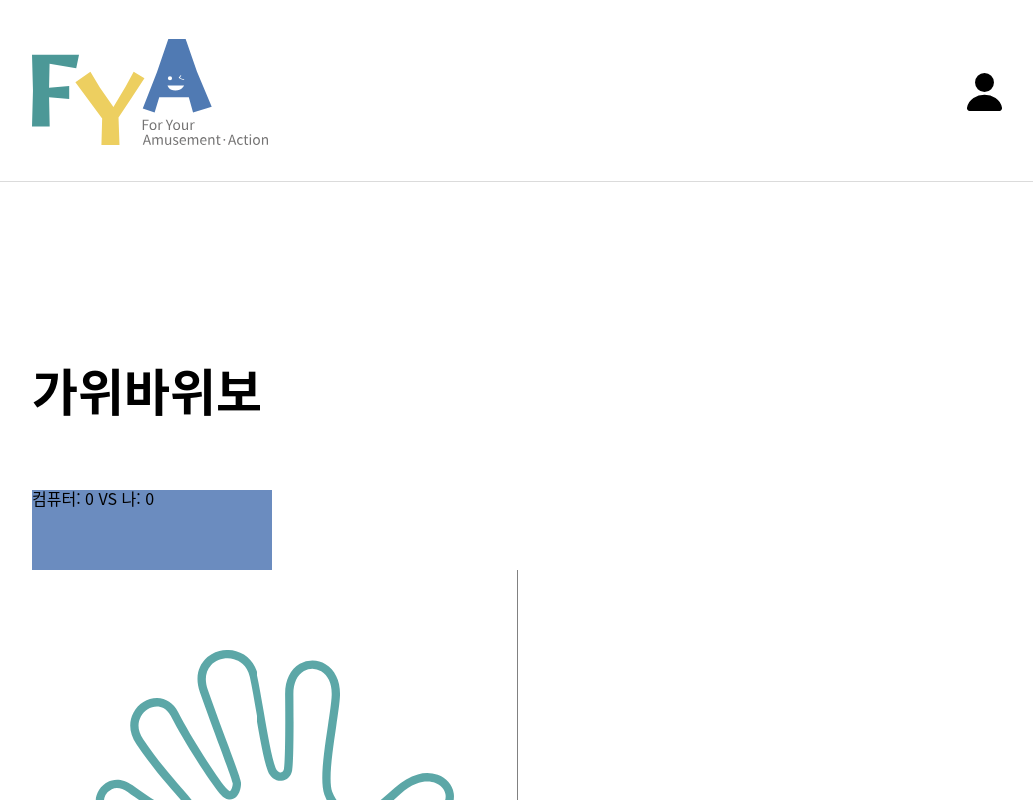
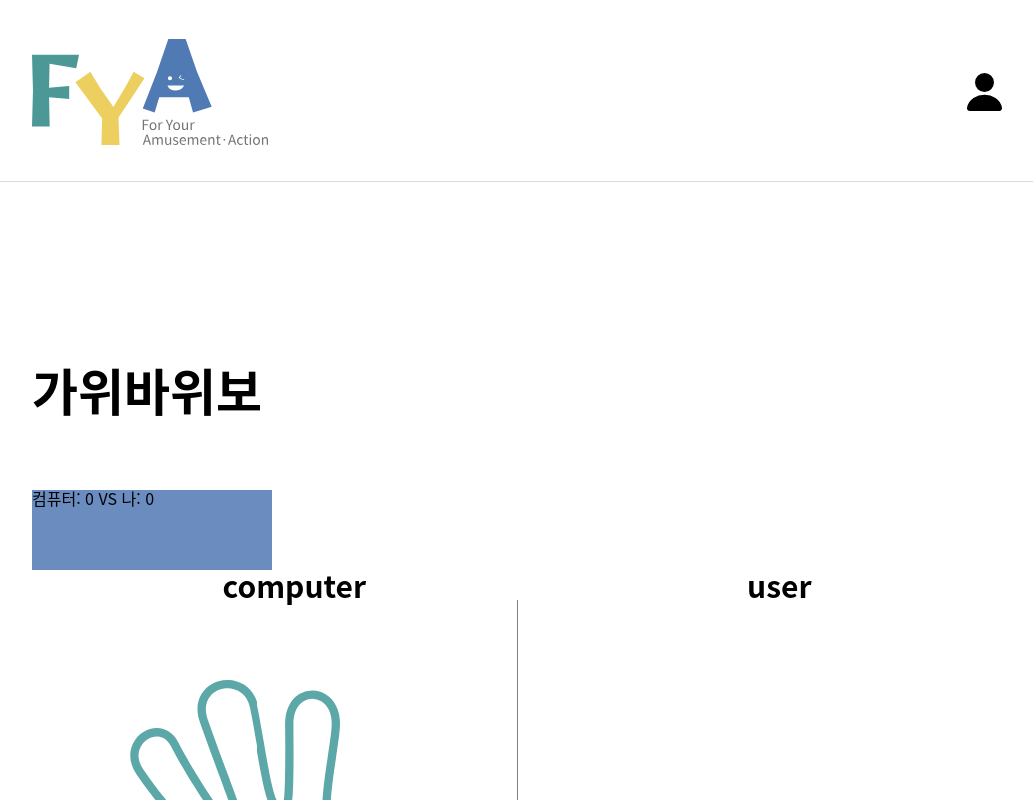
Before and after one commit to kimdaeyeobbb/FYA, a React (Create React App) app in the folder for-your-amusement/: page /rockpaperscissors in a window 1280 px wide. Shown: the top 800 px of the page, without its empty margins (123-1156 px from the left). Built offline with nearby package versions, Linux system fonts and the light colour scheme.

Commit message:
style: computer , user 위치 표시 추가

```diff
--- a/for-your-amusement/src/pages/RockPaperScissors/index.jsx
+++ b/for-your-amusement/src/pages/RockPaperScissors/index.jsx
@@ -113,9 +113,12 @@ export default function RockPaperScissors() {
           컴퓨터: {comScore} VS 나: {score}
         </div>
         {/*<div id="computer" style={{ background: `url(https://en.pimg.jp/023/182/267/1/23182267.jpg) ${imgCoord} 0`, width: 142, height:200}} />*/}
+          <div style={{display:"flex", justifyContent:"space-around", fontSize: 30, fontWeight:"bold", opacity:1}}>
+            <div>computer</div>
+            <div>user</div>
+          </div>
           <div style={{display: "flex", justifyContent:"space-evenly"
           }}>
-
         <div
           id='computer'
           style={{
```
